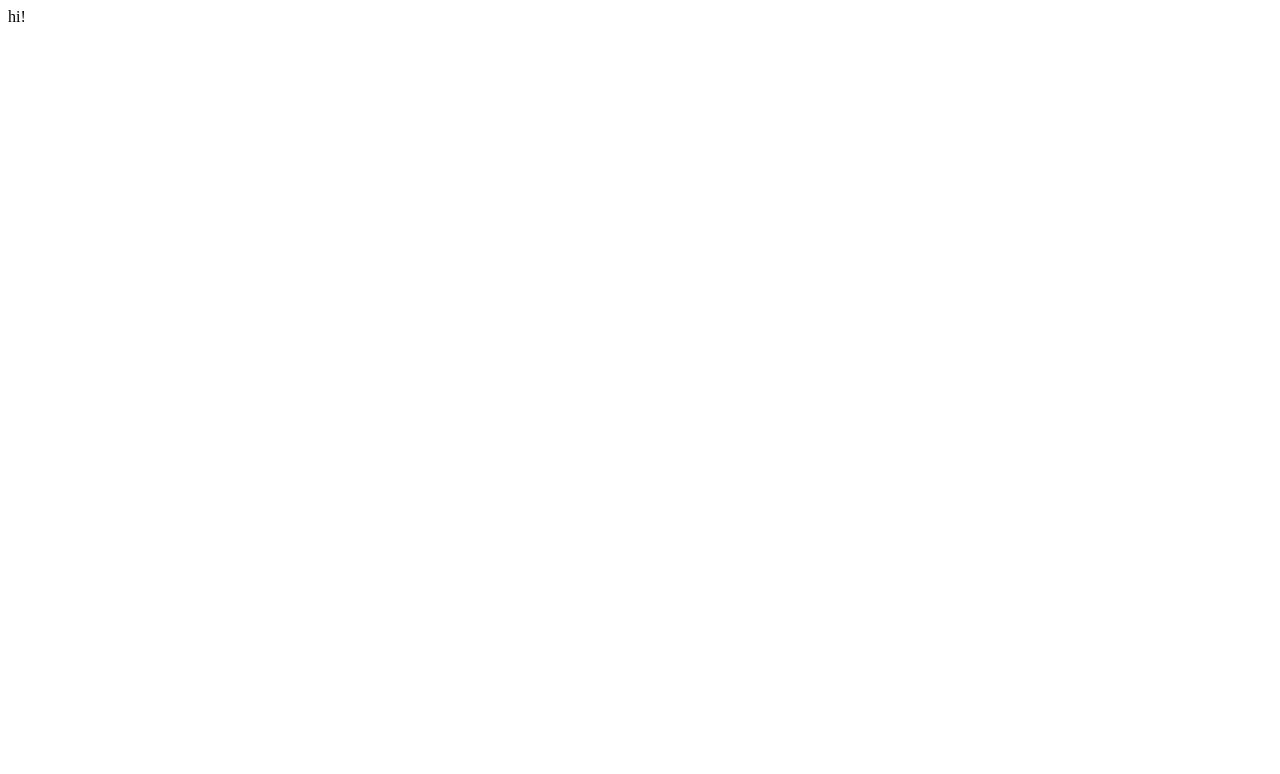
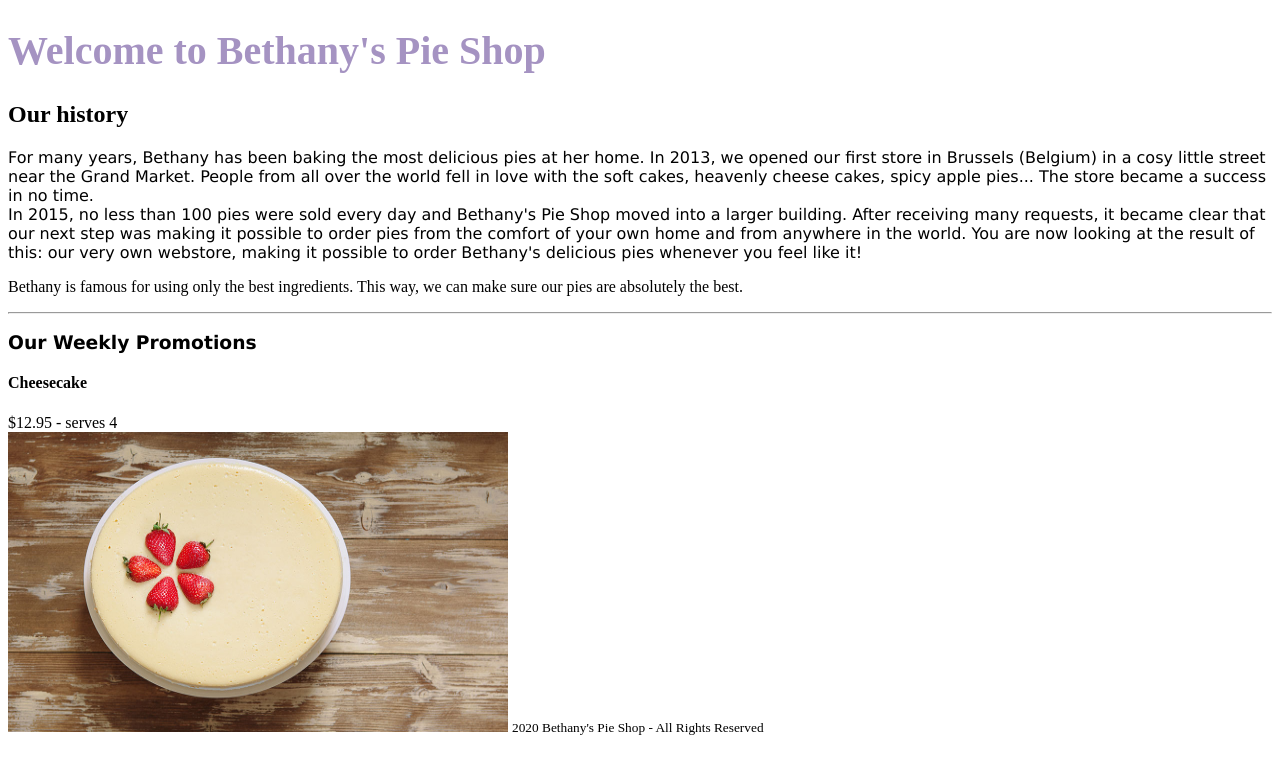
Before and after one commit to basilard99-2/BethanysPieShop, a plain HTML site: page index.html in a window 1280 px wide. Drawn offline with Linux system fonts and the light colour scheme.

Commit message:
Next steps

```diff
--- a/index.html
+++ b/index.html
@@ -8,6 +8,26 @@
         <meta name="viewport" content="width=device-width, initial-scale"/>
     </head>
     <body>
-        hi!
+        <h1 style="font-size: 40px;color: #a593c2;">Welcome to Bethany's Pie Shop</h1>
+        <h2>Our history</h2>
+        <p style="font-family: verdana;">
+            For many years, Bethany has been baking the most delicious pies at her home. In 2013, we opened our first
+            store in Brussels (Belgium) in a cosy little street near the Grand Market. People from all over the world fell in love
+            with the soft cakes, heavenly cheese cakes, spicy apple pies... The store became a success in no time.
+            <br/>
+            In 2015, no less than 100 pies were sold every day and Bethany's Pie Shop moved into a larger building.
+            After receiving many requests, it became clear that our next step was making it possible to order pies from the
+            comfort of your own home and from anywhere in the world. You are now looking at the result of this: our very own
+            webstore, making it possible to order Bethany's delicious pies whenever you feel like it!
+        </p>
+        <p>
+            Bethany is famous for using only the best ingredients. This way, we can make sure our pies are absolutely the best.
+        </p>
+        <hr/>
+        <h3 style="font-family: verdana;">Our Weekly Promotions</h3>
+        <h4>Cheesecake</h4> $12.95 - serves 4
+        <br/>
+        <img src="cheesecake.jpg" width="500" height="300"/>
+        <small>2020 Bethany's Pie Shop - All Rights Reserved</small>
     </body>
 </html>
```
Also changed, not shown: cheesecake.jpg (added).
